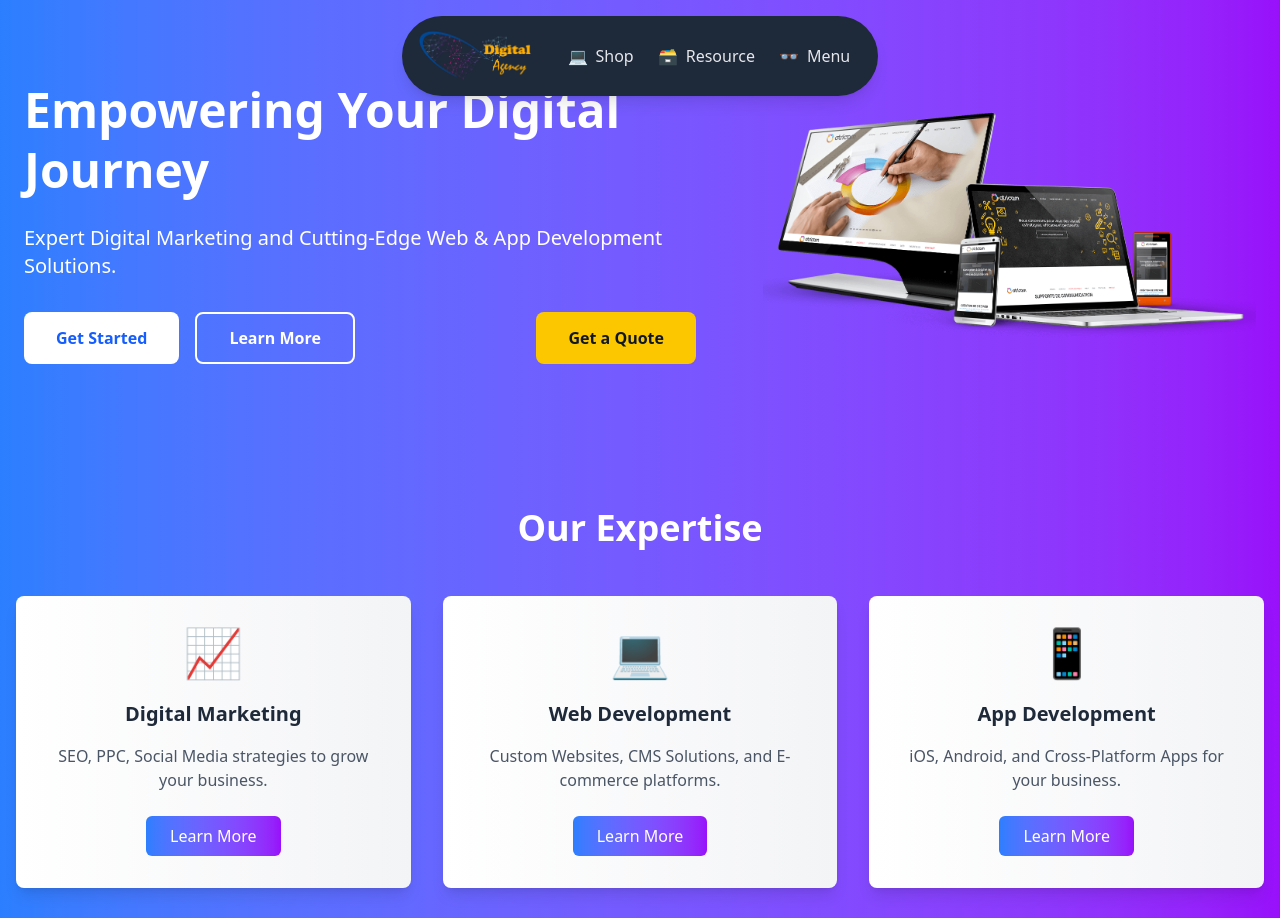
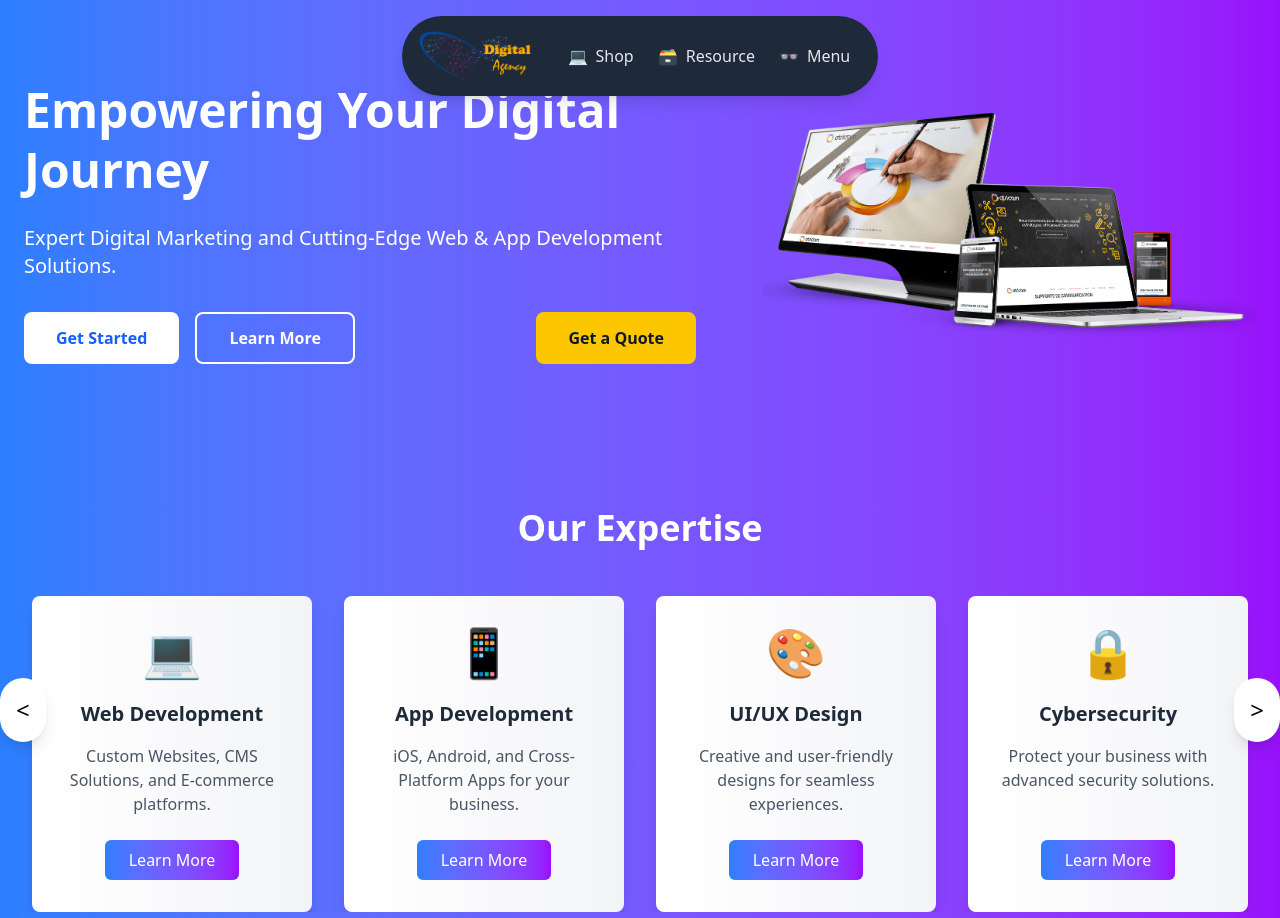
Before and after one commit to sohail78-hub/DAS, a React (Vite) app in the folder client/: page / in a window 1280 px wide. Shown: the top 918 px of the page. Built offline with nearby package versions, Linux system fonts and the light colour scheme.

Commit message:
sliders changes in Services section

```diff
--- a/client/src/components/Services.jsx
+++ b/client/src/components/Services.jsx
@@ -1,4 +1,4 @@
-import React from 'react';
+import React, { useState, useEffect, useRef } from 'react';
 
 const ServicesSection = () => {
   const services = [
@@ -46,19 +46,72 @@ const ServicesSection = () => {
     },
   ];
 
+  const [currentIndex, setCurrentIndex] = useState(0);
+  const [isPaused, setIsPaused] = useState(false);
+  const intervalRef = useRef(null);
+
+  // Auto-play slider
+  const startAutoPlay = () => {
+    intervalRef.current = setInterval(() => {
+      setCurrentIndex((prevIndex) =>
+        prevIndex === services.length - 1 ? 0 : prevIndex + 1
+      );
+    }, 3000); // Change slide every 3 seconds
+  };
+
+  // Pause slider for 10 seconds
+  const pauseSlider = () => {
+    setIsPaused(true);
+    clearInterval(intervalRef.current);
+    setTimeout(() => {
+      setIsPaused(false);
+      startAutoPlay();
+    }, 10000); // Pause for 10 seconds
+  };
+
+  useEffect(() => {
+    if (!isPaused) {
+      startAutoPlay();
+    }
+    return () => clearInterval(intervalRef.current);
+  }, [isPaused]);
+
+  const nextSlide = () => {
+    setCurrentIndex((prevIndex) =>
+      prevIndex === services.length - 1 ? 0 : prevIndex + 1
+    );
+    pauseSlider();
+  };
+
+  const prevSlide = () => {
+    setCurrentIndex((prevIndex) =>
+      prevIndex === 0 ? services.length - 1 : prevIndex - 1
+    );
+    pauseSlider();
+  };
+
   return (
-    <section className="py-16 bg-gradient-to-r from-blue-500 to-purple-600">
+    <section className="py-16 bg-gradient-to-r from-blue-500 to-purple-600 relative">
       <div className="container mx-auto px-4">
         <h2 className="text-3xl md:text-4xl font-bold text-center text-white mb-12">
           Our Expertise
         </h2>
 
-        <div className="grid grid-cols-1 sm:grid-cols-2 lg:grid-cols-3 gap-8">
-          {services.map((service) => (
+        <div className="relative overflow-hidden">
+          {/* Slider Container */}
+          <div
+            className="flex transition-transform duration-500 ease-in-out"
+            style={{
+              transform: `translateX(-${currentIndex * (100 / 4)}%)`, // Move by 1 card
+            }}
+          >
+            {/* Render the services in a circular manner */}
+            {services.map((service, index) => (
               <div
                 key={service.id}
-              className="group bg-gradient-to-r from-white to-gray-100 p-8 rounded-lg shadow-lg hover:shadow-xl transition-all duration-300 transform hover:scale-105"
+                className="w-full sm:w-1/2 md:w-1/3 lg:w-1/4 flex-shrink-0 px-4"
               >
+                <div className="group bg-gradient-to-r from-white to-gray-100 p-8 rounded-lg shadow-lg hover:shadow-xl transition-all duration-300 transform hover:scale-105 h-full flex flex-col">
                   <div className="text-5xl text-center text-blue-600 mb-6 transition-transform duration-300 group-hover:rotate-12">
                     {service.icon}
                   </div>
@@ -67,7 +120,7 @@ const ServicesSection = () => {
                     {service.title}
                   </h3>
 
-              <p className="text-gray-600 text-center mb-6">
+                  <p className="text-gray-600 text-center mb-6 flex-grow">
                     {service.description}
                   </p>
 
@@ -80,8 +133,24 @@ const ServicesSection = () => {
                     </a>
                   </div>
                 </div>
+              </div>
             ))}
           </div>
+        </div>
+
+        {/* Navigation Arrows */}
+        <button
+          onClick={prevSlide}
+          className="absolute left-0 top-1/2 transform -translate-y-1/2 bg-white bg-opacity-50 p-4 rounded-full shadow-lg hover:bg-opacity-75 transition-all duration-300 text-2xl"
+        >
+          &lt;
+        </button>
+        <button
+          onClick={nextSlide}
+          className="absolute right-0 top-1/2 transform -translate-y-1/2 bg-white bg-opacity-50 p-4 rounded-full shadow-lg hover:bg-opacity-75 transition-all duration-300 text-2xl"
+        >
+          &gt;
+        </button>
       </div>
     </section>
   );
```
Lines whose indentation alone changed are shown as unchanged.
